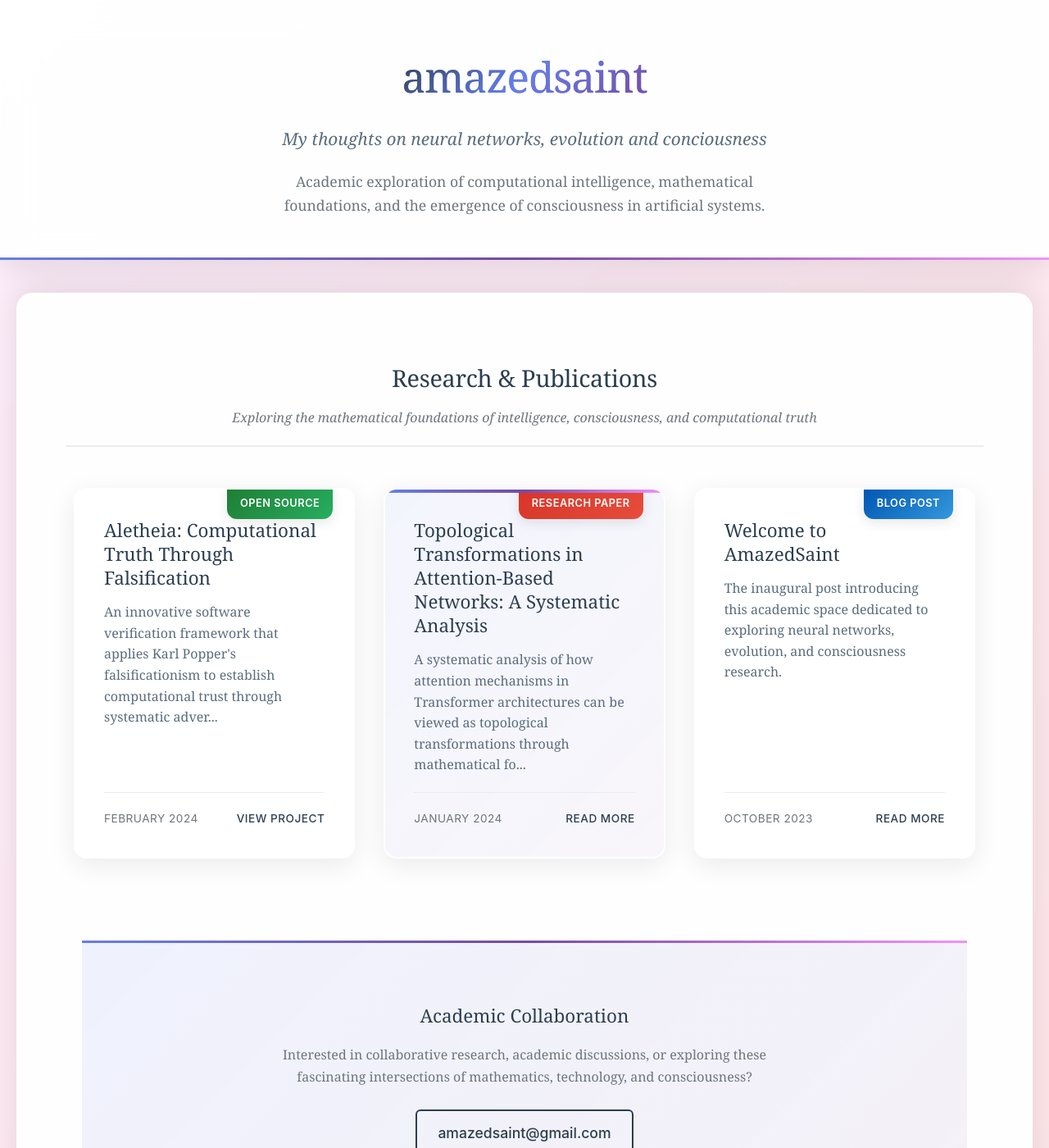
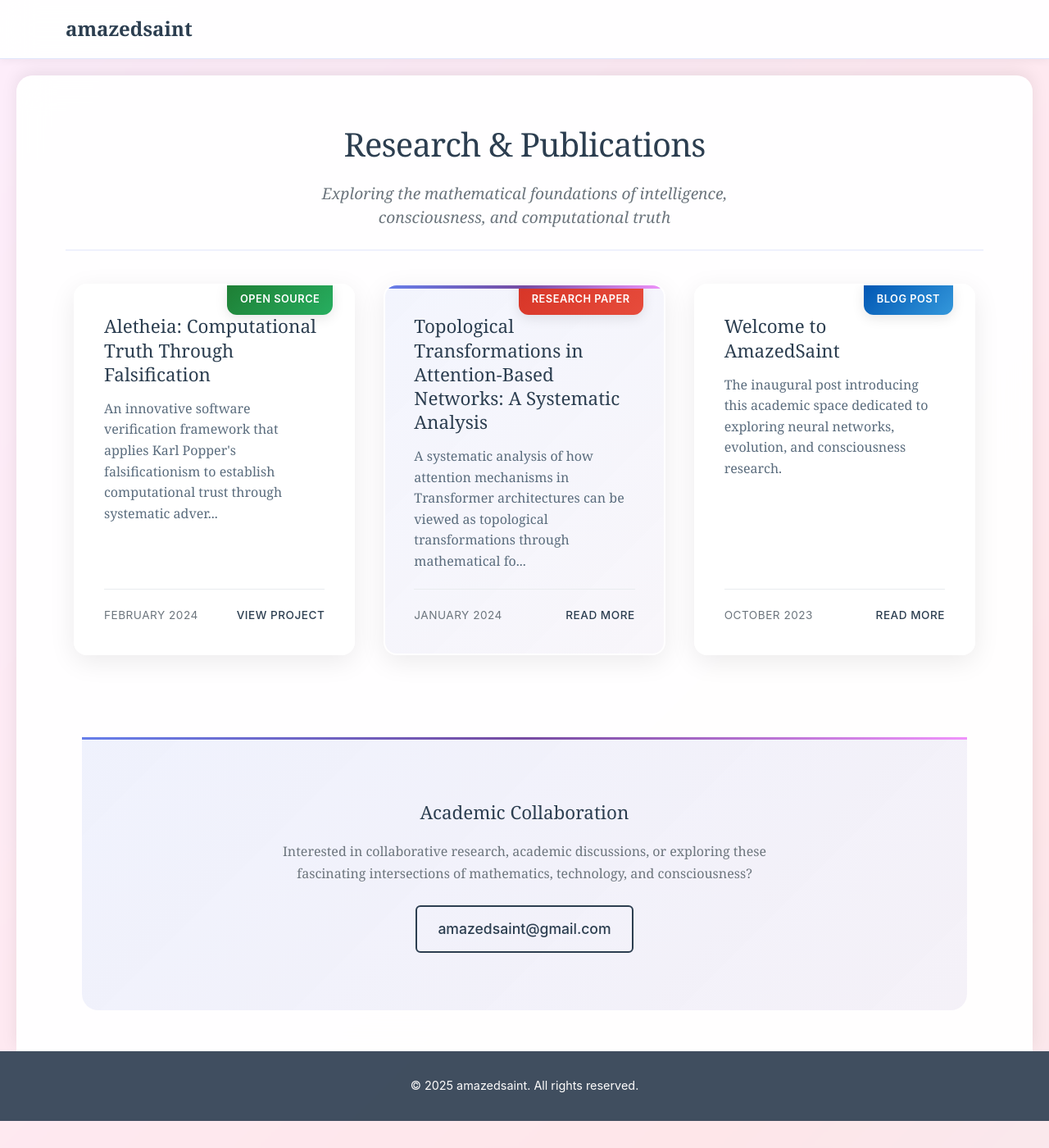
Before and after one commit to amazedsaint/amazedsaint.github.io, a Jekyll site: the page built from index.md, in a window 1280 px wide and 1400 px high. Shown: the whole window at 82% size. Built offline with Jekyll 4.4.1, drawn with Linux system fonts in a browser that asks for light colours.

Commit message:
Create compact top navigation header
Replace large hero banner with minimal navigation:
- Move site title to top left corner as compact navigation
- Make header sticky and much smaller (15px padding vs 50px)
- Add subtle glassmorphism effect with backdrop blur
- Create new page title section within main content
- Maintain responsive design for mobile devices
- Add gradient hover effect on site title
- Position header as sticky navigation element
- Reduce visual weight while maintaining branding

Design improvements:
- Clean separation between navigation and content
- Better content-to-chrome ratio
- More space for article tiles
- Professional minimal header approach
- Maintain accessibility and usability

🤖 Generated with [Claude Code](https://claude.ai/code)

Co-Authored-By: Claude <noreply@anthropic.com>

```diff
--- a/_layouts/default.html
+++ b/_layouts/default.html
@@ -19,11 +19,10 @@
 <body>
   <header>
     <div class="container">
-      <div class="hero">
-        <h1><a href="{{ '/' | relative_url }}">{{ site.title }}</a></h1>
-        <div class="subtitle">{{ site.description }}</div>
-        <div class="description">Academic exploration of computational intelligence, mathematical foundations, and the emergence of consciousness in artificial systems.</div>
-      </div>
+      <nav class="header-nav">
+        <a href="{{ '/' | relative_url }}" class="site-title">{{ site.title }}</a>
+        <div class="site-tagline">{{ site.description }}</div>
+      </nav>
     </div>
   </header>
 
--- a/assets/css/main.css
+++ b/assets/css/main.css
@@ -42,95 +42,87 @@ body::before {
 header {
   background: rgba(255, 255, 255, 0.95);
   backdrop-filter: blur(20px);
-  border-bottom: 3px solid transparent;
-  border-image: linear-gradient(90deg, #667eea, #764ba2, #f093fb) 1;
-  padding: clamp(30px, 6vw, 50px) 0;
-  margin-bottom: 40px;
-  box-shadow: 0 8px 32px rgba(0,0,0,0.1);
-  position: relative;
+  border-bottom: 1px solid rgba(102, 126, 234, 0.2);
+  padding: 15px 0;
+  margin-bottom: 20px;
+  box-shadow: 0 2px 10px rgba(0,0,0,0.05);
+  position: sticky;
+  top: 0;
+  z-index: 100;
 }
 
-.hero {
-  text-align: center;
-  max-width: 800px;
-  margin: 0 auto;
+.header-nav {
+  display: flex;
+  justify-content: space-between;
+  align-items: center;
 }
 
-.hero h1 {
-  font-size: clamp(2rem, 5vw, 3.2rem);
-  font-weight: 400;
-  background: linear-gradient(135deg, #2c3e50, #667eea, #764ba2);
-  background-clip: text;
-  -webkit-background-clip: text;
-  -webkit-text-fill-color: transparent;
-  margin-bottom: 15px;
-  letter-spacing: -0.02em;
-  animation: textGradient 8s ease infinite;
+.site-title {
+  font-size: 1.5rem;
+  font-weight: 600;
+  color: #2c3e50;
+  text-decoration: none;
+  transition: color 0.3s ease;
 }
 
-@keyframes textGradient {
-  0%, 100% { background-position: 0% 50%; }
-  50% { background-position: 100% 50%; }
-}
-
-.hero h1 a {
-  background: inherit;
+.site-title:hover {
+  background: linear-gradient(135deg, #667eea, #764ba2);
   background-clip: text;
   -webkit-background-clip: text;
   -webkit-text-fill-color: transparent;
 }
 
-.hero .subtitle {
-  font-size: clamp(1rem, 3vw, 1.3rem);
-  color: #5a6c7d;
-  font-weight: 300;
-  margin-bottom: 20px;
+.site-tagline {
+  font-size: 0.9rem;
+  color: #6c757d;
   font-style: italic;
+  display: none;
 }
 
-.hero .description {
-  font-size: clamp(0.9rem, 2.5vw, 1.1rem);
-  color: #6c757d;
-  max-width: 600px;
-  margin: 0 auto;
-  line-height: 1.6;
+/* Remove old hero styles */
+.hero {
+  display: none;
 }
 
 main {
   background: rgba(255, 255, 255, 0.95);
   backdrop-filter: blur(20px);
   border-radius: 20px 20px 0 0;
-  padding: clamp(40px, 8vw, 80px) 0;
+  padding: clamp(30px, 6vw, 50px) 0;
   min-height: 400px;
   margin: 0 clamp(10px, 2vw, 20px);
-  box-shadow: 0 -10px 40px rgba(0,0,0,0.1);
+  box-shadow: 0 -5px 20px rgba(0,0,0,0.08);
   position: relative;
 }
 
-.section {
-  margin-bottom: 60px;
+.page-title {
+  text-align: center;
+  margin-bottom: 40px;
+  padding-bottom: 25px;
+  border-bottom: 2px solid rgba(102, 126, 234, 0.1);
 }
 
-.section-header {
-  text-align: center;
-  margin-bottom: 50px;
-  padding-bottom: 20px;
-  border-bottom: 2px solid #e9ecef;
+.page-title h1 {
+  font-size: clamp(2rem, 4vw, 2.5rem);
+  color: #2c3e50;
+  font-weight: 400;
+  margin-bottom: 12px;
+  letter-spacing: -0.02em;
+  font-family: 'Georgia', serif;
 }
 
-.section h2 {
-  font-size: 1.8rem;
-  color: #2c3e50;
-  font-weight: 400;
-  margin-bottom: 10px;
-  letter-spacing: -0.01em;
-}
-
-.section .section-subtitle {
-  font-size: 1rem;
+.page-title p {
+  font-size: clamp(1rem, 2.5vw, 1.2rem);
   color: #6c757d;
   font-style: italic;
   font-weight: 300;
+  max-width: 600px;
+  margin: 0 auto;
+  line-height: 1.5;
+}
+
+.section {
+  margin-bottom: 50px;
 }
 
 .articles-grid {
@@ -418,7 +410,17 @@ a {
 /* Mobile portrait */
 @media (max-width: 480px) {
   header {
-    margin-bottom: 20px;
+    margin-bottom: 15px;
+    padding: 12px 0;
+  }
+
+  .site-title {
+    font-size: 1.3rem;
+  }
+
+  .page-title {
+    margin-bottom: 30px;
+    padding-bottom: 20px;
   }
 
   main {
--- a/index.md
+++ b/index.md
@@ -3,11 +3,12 @@ layout: default
 title: Home
 ---
 
+<div class="page-title">
+  <h1>Research & Publications</h1>
+  <p>Exploring the mathematical foundations of intelligence, consciousness, and computational truth</p>
+</div>
+
 <div class="section">
-  <div class="section-header">
-    <h2>Research & Publications</h2>
-    <p class="section-subtitle">Exploring the mathematical foundations of intelligence, consciousness, and computational truth</p>
-  </div>
   <div class="articles-grid">
 
     {% assign sorted_posts = site.posts | sort: 'date' | reverse %}
```
Also changed, not shown: CLAUDE.md (+2 -0 lines).
